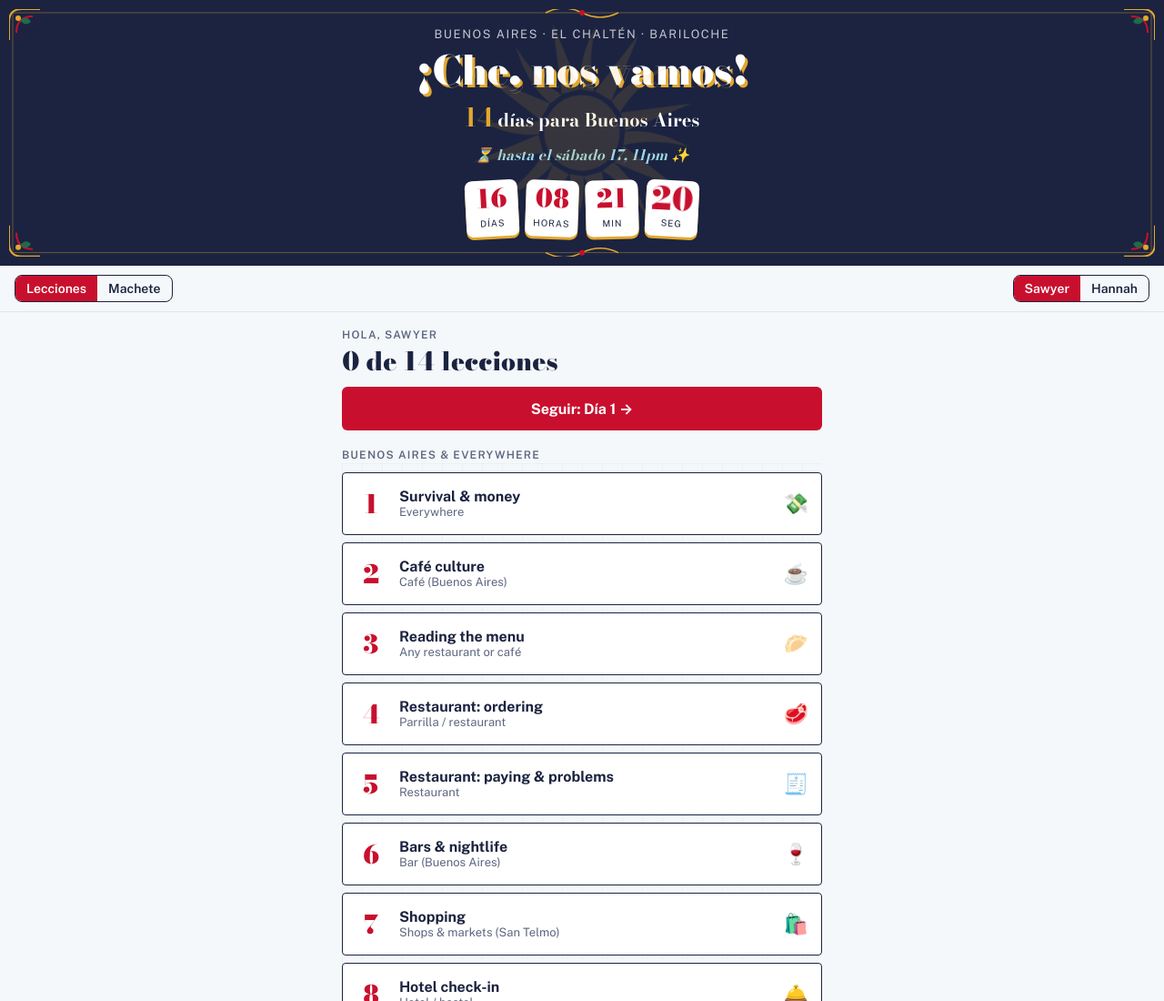
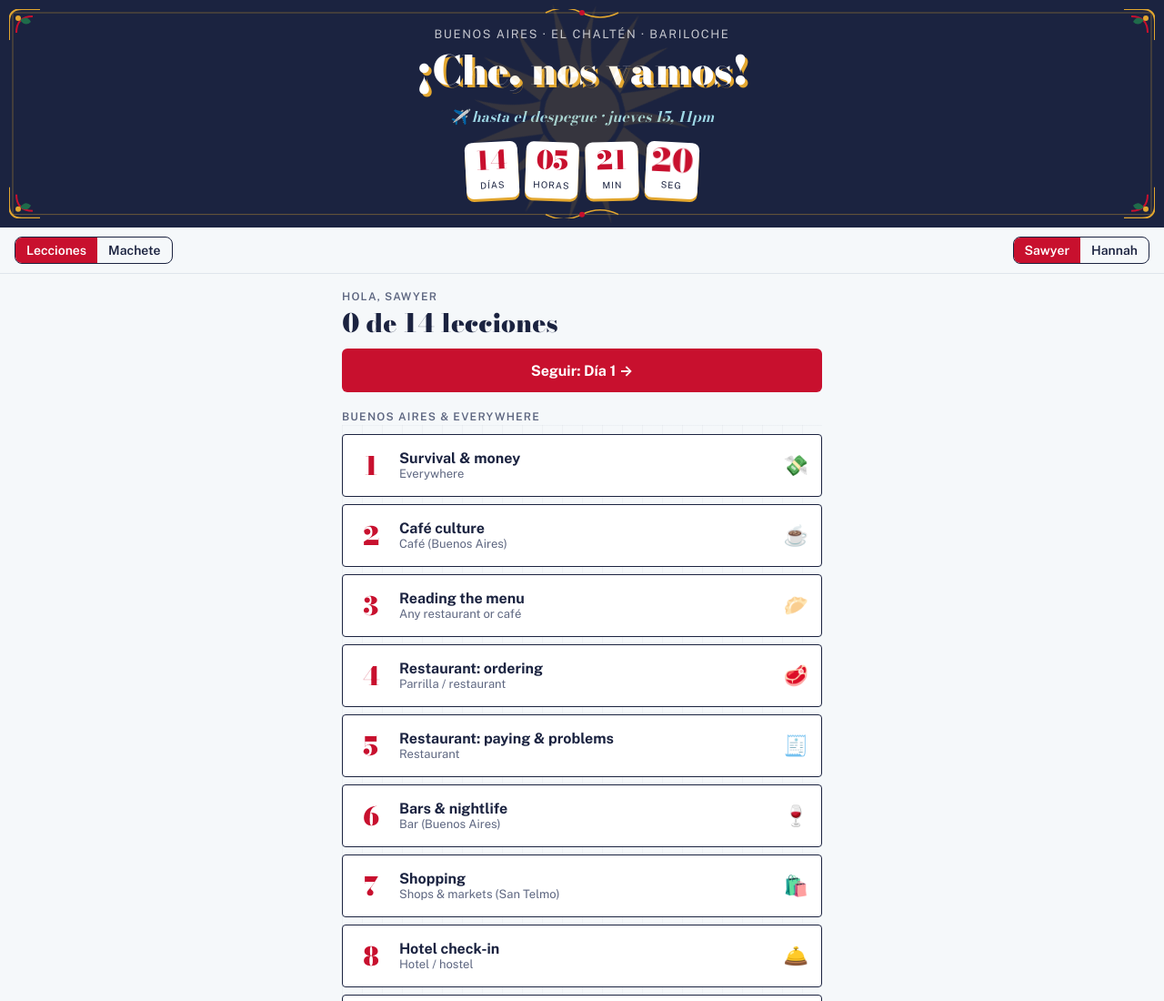
Before and after one commit to sawyermnelson-create/ArgentinaPrep, a plain HTML site: page index.html in a window 1280 px wide. Shown: the top 1100 px of the page at 91% size. Drawn offline with nearby package versions, Linux system fonts and the light colour scheme.

Commit message:
Countdown to Oct 15 11pm departure; service worker bypasses HTTP cache so updates show
Co-Authored-By: Claude Opus 5.5 <noreply@anthropic.com>

```diff
--- a/index.html
+++ b/index.html
@@ -133,7 +133,7 @@
   <div class="sub">Buenos Aires · El Chaltén · Bariloche</div>
   <h1>¡Che, nos vamos!</h1>
   <div class="count" id="count"></div>
-  <div class="tlabel">⏳ hasta el sábado 17, 11pm ✨</div>
+  <div class="tlabel">✈️ hasta el despegue · jueves 15, 11pm</div>
   <div class="timer" id="timer"></div>
 </div>
 <div class="bar">
@@ -176,7 +176,7 @@ function countdown() {
   const today = new Date(); today.setHours(0,0,0,0);
   const day = 864e5, el = document.getElementById("count");
   const total = Math.round((RETURN - DEPART) / day) + 1;
-  if (today < DEPART) { const n = Math.round((DEPART - today) / day); el.innerHTML = `<b>${n}</b> ${n === 1 ? "día" : "días"} para Buenos Aires`; }
+  if (today < DEPART) el.style.display = "none";
   else if (today <= RETURN) el.innerHTML = `Día <b>${Math.round((today - DEPART) / day) + 1}</b> de ${total}`;
   else el.innerHTML = "¡Qué viaje! 🧉";
 }
@@ -329,12 +329,12 @@ document.querySelector(".sol g").innerHTML = `<circle r="16"/>` + Array.from({ l
 const title = document.querySelector(".hero h1");
 title.onclick = () => { title.classList.remove("wiggle"); void title.offsetWidth; title.classList.add("wiggle"); confetti(30); };
 
-// Live countdown to Sat Oct 17, 11pm Buenos Aires time (UTC-3)
-const BIG_NIGHT = Date.UTC(2026, 9, 18, 2, 0, 0);
+// Live countdown to takeoff: Thu Oct 15, 11pm phone-local time
+const BIG_NIGHT = new Date(2026, 9, 15, 23, 0, 0).getTime();
 let lastT = [];
 function tickTimer() {
   const el = document.getElementById("timer"), ms = BIG_NIGHT - Date.now();
-  if (ms <= 0) { el.innerHTML = `<div class="plate" style="--r:-2deg;padding:8px 14px"><b>¡Es ahora! 🎉</b></div>`; return; }
+  if (ms <= 0) { document.querySelector(".tlabel").style.display = "none"; el.innerHTML = `<div class="plate" style="--r:-2deg;padding:8px 14px"><b>¡Nos fuimos! ✈️</b></div>`; return; }
   const v = [Math.floor(ms / 864e5), Math.floor(ms / 36e5) % 24, Math.floor(ms / 6e4) % 60, Math.floor(ms / 1e3) % 60];
   const lab = ["días", "horas", "min", "seg"], rot = ["-3deg", "2deg", "-1.5deg", "3deg"];
   el.innerHTML = v.map((n, i) => `<div class="plate ${lastT[i] !== undefined && lastT[i] !== n ? "tick" : ""}" style="--r:${rot[i]}"><b>${String(n).padStart(2, "0")}</b><i>${lab[i]}</i></div>`).join("");
```
Also changed, not shown: sw.js (+4 -3 lines).
